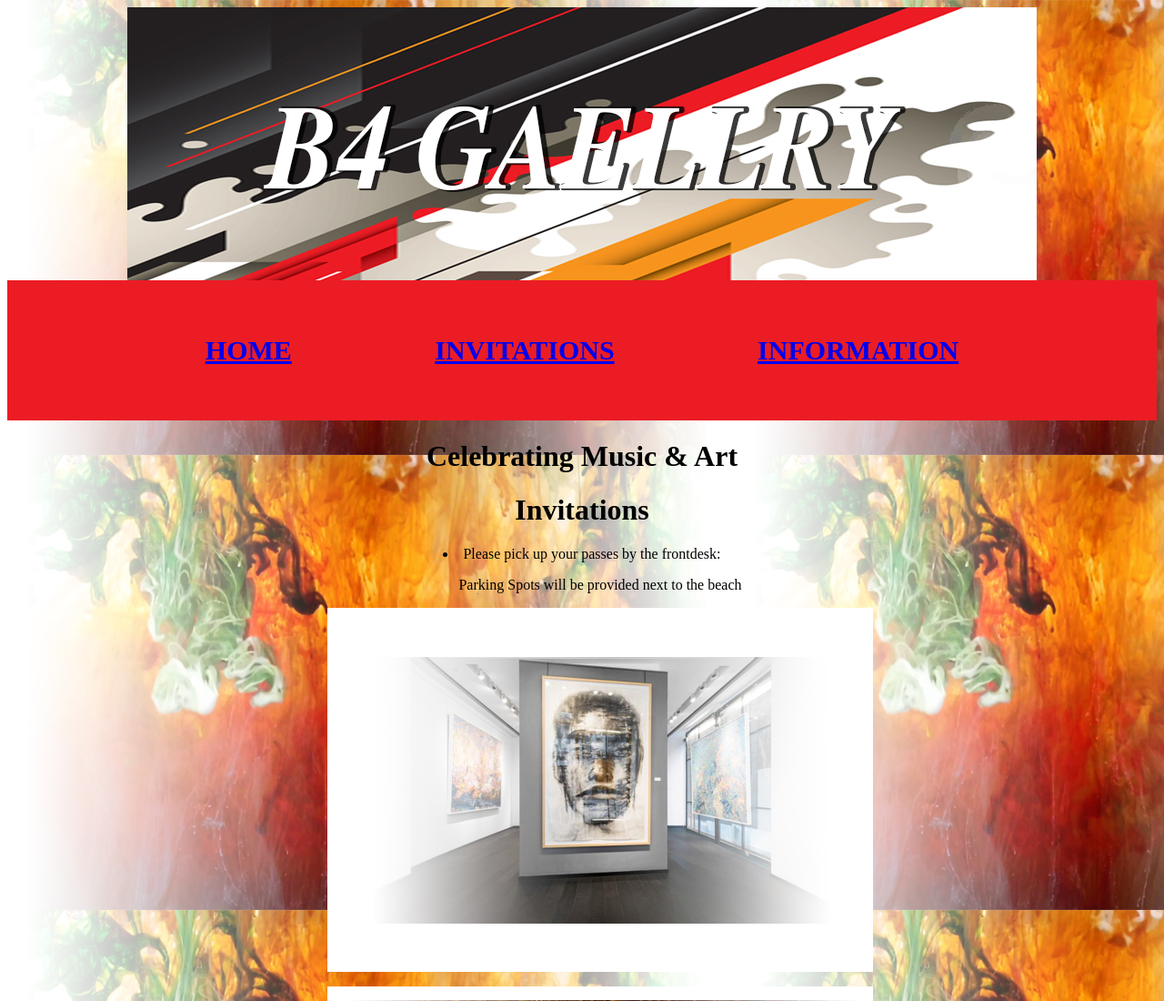
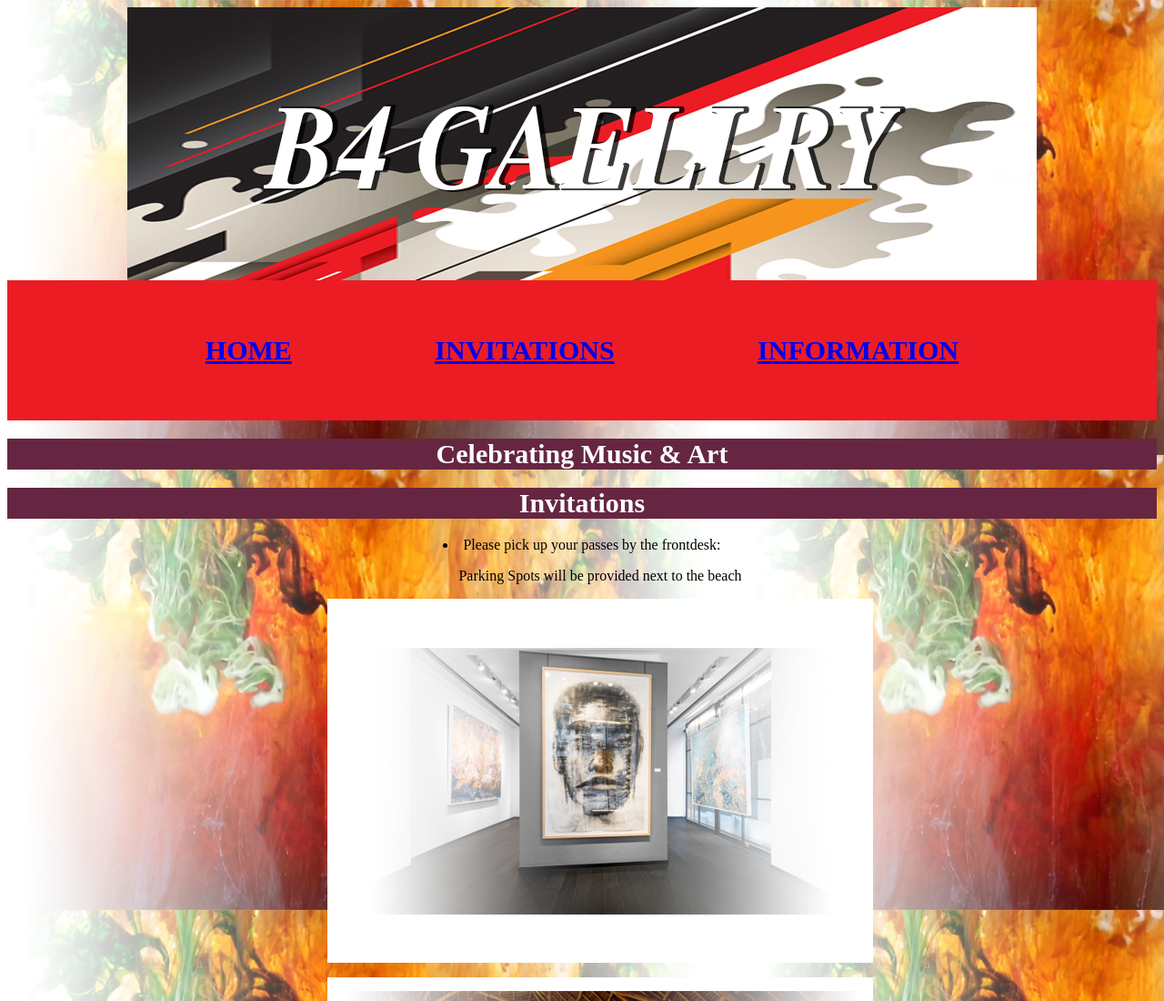
Before and after one commit to NEST8/Project7part2, a plain HTML site: page index copy.html in a window 1280 px wide. Shown: the top 1100 px of the page at 91% size. Drawn offline with Linux system fonts and the light colour scheme.

Commit message:
commit40
searching for missing editing

```diff
--- a/myStyles.css
+++ b/myStyles.css
@@ -24,3 +24,13 @@ ul {
    background-color: #ec1c24;
 
 }
+
+
+h1{
+
+color: white;
+font-size: 30px;
+background-color: 662641;
+
+
+ }
```
